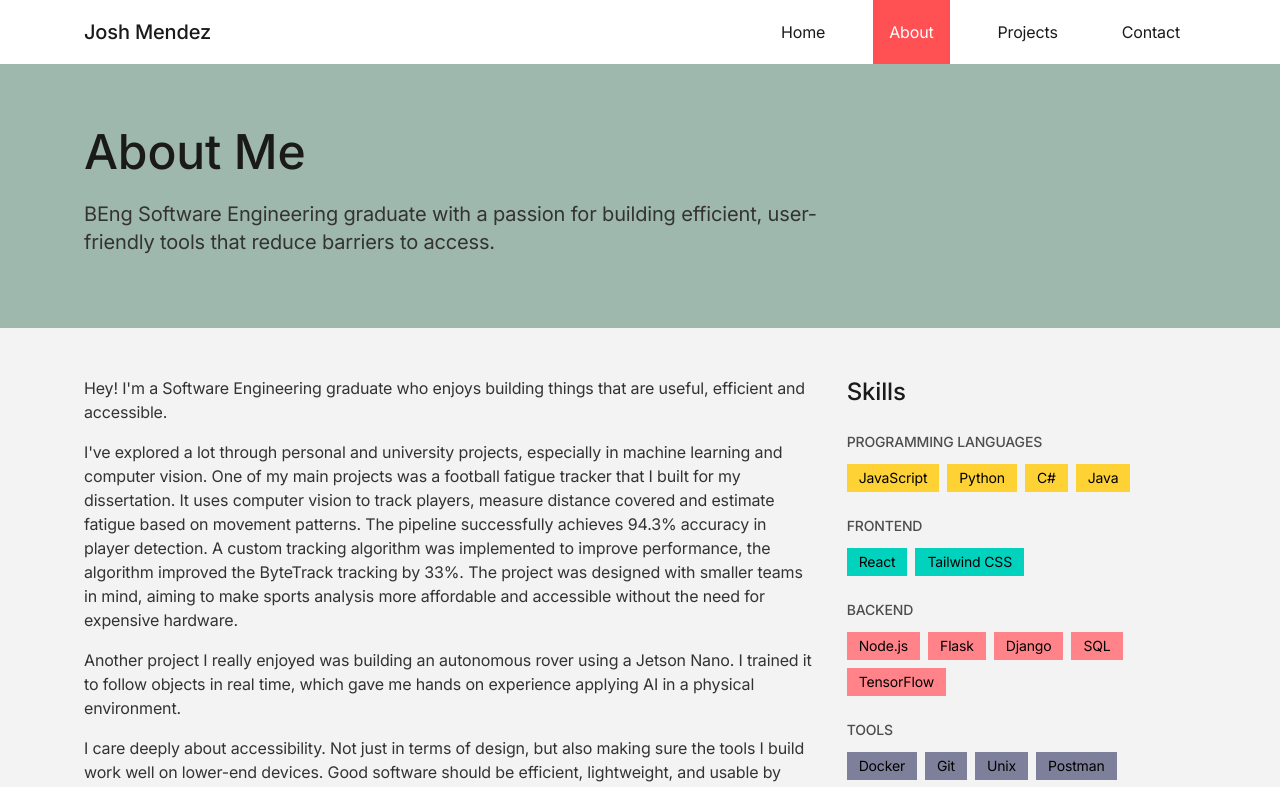
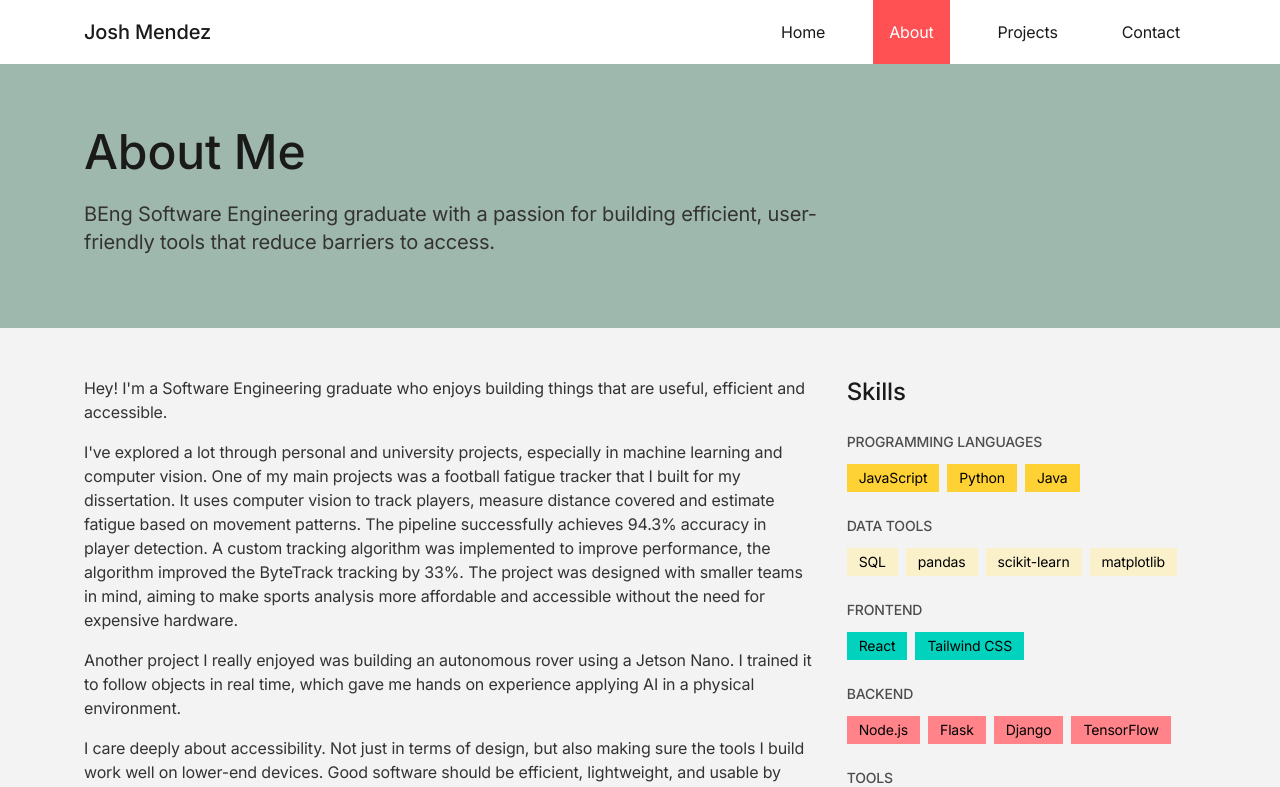
Before and after one commit to jxshmendez/Portfolio-Website, a React (Vite) app in the folder frontend/: page /about in a window 1280 px wide. Shown: the top 787 px of the page. Built offline with nearby package versions, Linux system fonts and the light colour scheme.

Commit message:
added a data tools section in about me page

```diff
--- a/frontend/src/pages/About.tsx
+++ b/frontend/src/pages/About.tsx
@@ -88,16 +88,36 @@ const About = () => {
               <div>
                 <h2 className="text-2xl font-medium mb-6">Skills</h2>
                 <div className="space-y-6">
+
+                {/* Programming Languages */}
                   <div>
-
-                    {/* Programming Languages */}
                     <h3 className="text-sm uppercase font-medium mb-3 text-primary-600">Programming Languages</h3>
                     <div className="flex flex-wrap gap-2">
                       {[
                         { name: 'JavaScript', color: '#FED134' },
                         { name: 'Python', color: '#FED134' },
-                        { name: 'C#', color: '#FED134' },
                         { name: 'Java', color: '#FED134' },
+
+                      ].map(skill => (
+                        <span
+                          key={skill.name}
+                          className="px-3 py-1 text-sm text-black"
+                          style={{ backgroundColor: skill.color }}
+                        >
+                          {skill.name}
+                        </span>
+                      ))}
+                    </div>
+                  </div>
+
+                  <div>
+                    <h3 className="text-sm uppercase font-medium mb-3 text-primary-600">Data Tools</h3>
+                    <div className="flex flex-wrap gap-2">
+                      {[
+                        { name: 'SQL', color: '#FAF0CA' },
+                        { name: 'pandas', color: '#FAF0CA' },
+                        { name: 'scikit-learn', color: '#FAF0CA' },
+                        { name: 'matplotlib', color: '#FAF0CA' },
 
                       ].map(skill => (
                         <span
@@ -138,7 +158,6 @@ const About = () => {
                         { name: 'Node.js', color: '#FF8389' },
                         { name: 'Flask', color: '#FF8389' },
                         { name: 'Django', color: '#FF8389' },
-                        { name: 'SQL', color: '#FF8389' },
                         { name: 'TensorFlow', color: '#FF8389' },
                       ].map(skill => (
                         <span
```
